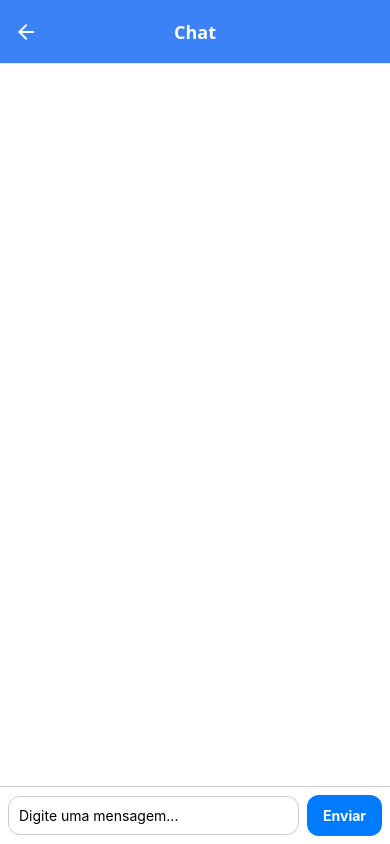
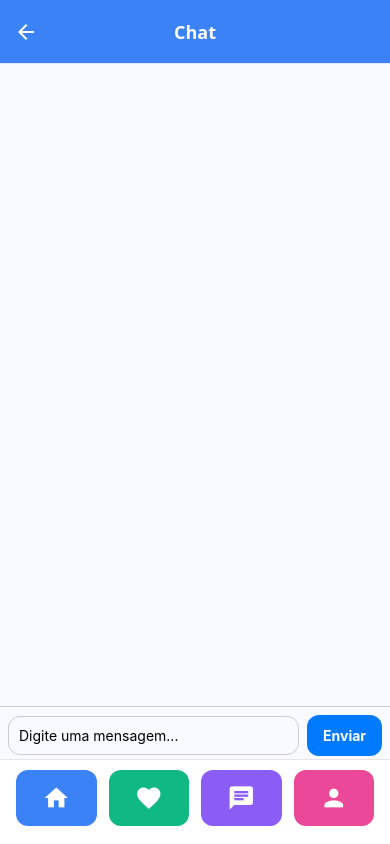
Before and after one commit to helosantosdesousa/helosantosdesousa-Plataforma-Profissional-Anonima-React, a React Native app: screen /ChatPage in a window 390 px wide. Built offline with nearby package versions, Linux system fonts and the light colour scheme.

Commit message:
chat ui e icones

```diff
--- a/components/BottomBar.tsx
+++ b/components/BottomBar.tsx
@@ -1,9 +1,10 @@
 import React from "react";
-import { View, Text, TouchableOpacity, StyleSheet, Platform } from "react-native";
+import { View, TouchableOpacity, StyleSheet, Platform } from "react-native";
 import { useSafeAreaInsets } from "react-native-safe-area-context";
 import { NativeStackNavigationProp } from "@react-navigation/native-stack";
 import { useNavigation } from "@react-navigation/native";
 import { RootStackParamList } from "../App";
+import Icon from "react-native-vector-icons/MaterialIcons";
 
 type BottomBarProps = {
   nomeUsuario: string;
@@ -22,7 +23,7 @@ export default function BottomBar({ nomeUsuario, onReloadFeed }: BottomBarProps)
           style={[styles.bottomButton, styles.btnBlue]}
           onPress={onReloadFeed || (() => navigation.navigate("FeedPage", { nome: nomeUsuario }))}
         >
-          <Text style={styles.bottomButtonText}>Feed</Text>
+          <Icon name="home" size={28} color="#fff" />
         </TouchableOpacity>
 
         <TouchableOpacity
@@ -30,7 +31,7 @@ export default function BottomBar({ nomeUsuario, onReloadFeed }: BottomBarProps)
           style={[styles.bottomButton, styles.btnGreen]}
           onPress={() => navigation.navigate("MatchmakingPage", { nomeUsuario })}
         >
-          <Text style={styles.bottomButtonText}>Match</Text>
+          <Icon name="favorite" size={28} color="#fff" />
         </TouchableOpacity>
 
         <TouchableOpacity
@@ -38,7 +39,7 @@ export default function BottomBar({ nomeUsuario, onReloadFeed }: BottomBarProps)
           style={[styles.bottomButton, styles.btnPurple]}
           onPress={() => navigation.navigate("ChatPage")}
         >
-          <Text style={styles.bottomButtonText}>Chat</Text>
+          <Icon name="chat" size={28} color="#fff" />
         </TouchableOpacity>
 
         <TouchableOpacity
@@ -46,7 +47,7 @@ export default function BottomBar({ nomeUsuario, onReloadFeed }: BottomBarProps)
           style={[styles.bottomButton, styles.btnPink]}
           onPress={() => navigation.navigate("PerfilPage", { nome: nomeUsuario })}
         >
-          <Text style={styles.bottomButtonText}>Perfil</Text>
+          <Icon name="person" size={28} color="#fff" />
         </TouchableOpacity>
       </View>
     </View>
@@ -106,9 +107,4 @@ const styles = StyleSheet.create({
   btnGreen: { backgroundColor: "#10B981" },
   btnPurple: { backgroundColor: "#8B5CF6" },
   btnPink: { backgroundColor: "#EC4899" },
-  bottomButtonText: {
-    color: "#fff",
-    fontWeight: "bold",
-    fontSize: 16,
-  },
 });
--- a/package.json
+++ b/package.json
@@ -24,12 +24,14 @@
     "react-native-safe-area-context": "5.4.0",
     "react-native-screens": "~4.11.1",
     "react-native-swipe-gestures": "^1.0.5",
+    "react-native-vector-icons": "^10.3.0",
     "react-native-web": "^0.20.0"
   },
   "devDependencies": {
     "@babel/core": "^7.25.2",
     "@types/react": "~19.0.10",
     "@types/react-native-swipe-gestures": "^1.0.0",
+    "@types/react-native-vector-icons": "^6.4.18",
     "typescript": "~5.8.3"
   },
   "private": true
--- a/pages/ChatPage.tsx
+++ b/pages/ChatPage.tsx
@@ -1,5 +1,7 @@
 import React, { useState } from "react";
 import { View, Text, FlatList, TextInput, TouchableOpacity, StyleSheet, KeyboardAvoidingView, Platform } from "react-native";
+import BottomBar from "../components/BottomBar";
+import { useRoute } from "@react-navigation/native";
 
 type Message = {
   text: string;
@@ -9,6 +11,8 @@ type Message = {
 export default function ChatPage() {
   const [messages, setMessages] = useState<Message[]>([]);
   const [inputText, setInputText] = useState("");
+  const route = useRoute<any>();
+  const nomeUsuario = route.params?.nomeUsuario || "Usuário";
 
   const sendMessage = () => {
     if (!inputText.trim()) return;
@@ -16,21 +20,24 @@ export default function ChatPage() {
     setMessages(prev => [...prev, { text: inputText, isUser: true }]);
     setInputText("");
 
-    // resp automatica
     setTimeout(() => {
       setMessages(prev => [...prev, { text: "Olá! (automático)", isUser: false }]);
     }, 1000);
   };
 
   return (
+    <View style={{ flex: 1 }}>
       <KeyboardAvoidingView
-      style={styles.container}
+        style={{ flex: 1 }}
         behavior={Platform.OS === "ios" ? "padding" : undefined}
       >
         <FlatList
   data={messages}
   keyExtractor={(_, index) => index.toString()}
-        contentContainerStyle={styles.messagesContainer}
+  contentContainerStyle={{
+    padding: 8,
+    paddingBottom: 80 + 16 // 80 é a altura da BottomBar, 16 é extra
+  }}
   renderItem={({ item }) => (
     <View style={[styles.message, item.isUser ? styles.userMessage : styles.otherMessage]}>
       <Text>{item.text}</Text>
@@ -38,7 +45,7 @@ export default function ChatPage() {
   )}
 />
 
-      <View style={styles.inputRow}>
+<View style={[styles.inputRow, { marginBottom: 80 }]}>
   <TextInput
     style={styles.input}
     placeholder="Digite uma mensagem..."
@@ -49,12 +56,18 @@ export default function ChatPage() {
     <Text style={styles.sendText}>Enviar</Text>
   </TouchableOpacity>
 </View>
+
       </KeyboardAvoidingView>
+
+      <BottomBar
+        nomeUsuario={nomeUsuario}
+        onReloadFeed={() => console.log("Recarregar Feed")}
+      />
+    </View>
   );
 }
 
 const styles = StyleSheet.create({
-  container: { flex: 1, backgroundColor: "#fff" },
   messagesContainer: { padding: 8 },
   message: {
     paddingVertical: 10,
```
Also changed, not shown: 1 other file (tests, documents, lock files or other folders). Lines whose indentation alone changed are shown as unchanged.
